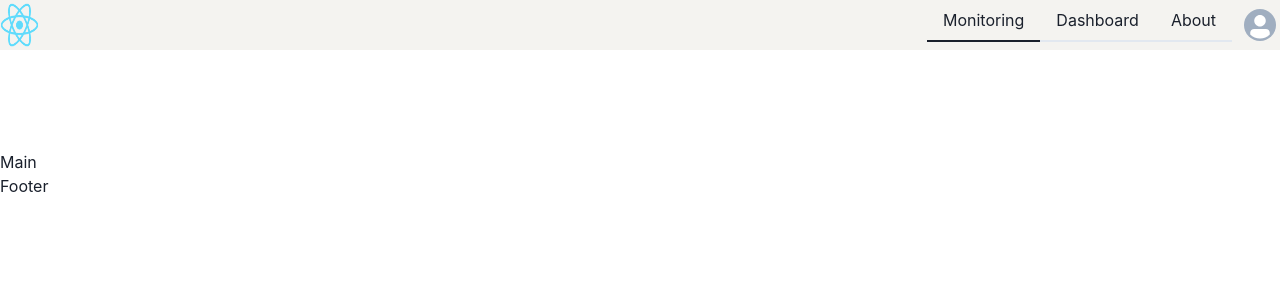
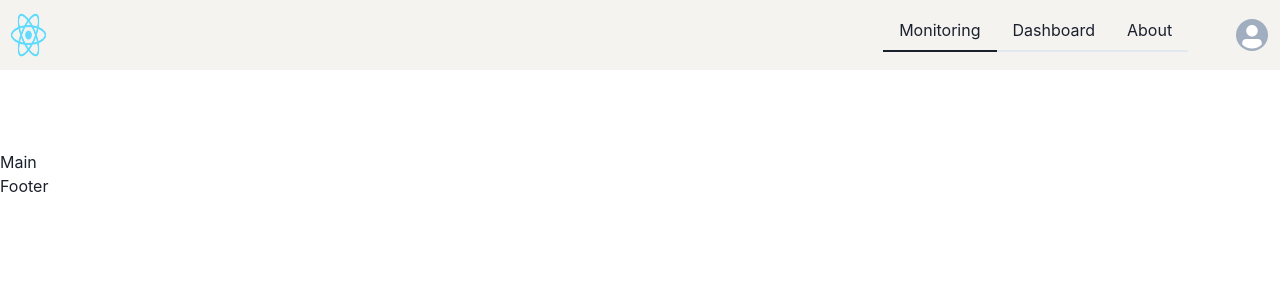
Before and after one commit to mikoMaz/monitoring-via-push-messages, a React (Create React App) app in the folder src/main/webclient/: page / in a window 1280 px wide. Shown: the top 300 px of the page. Built offline with nearby package versions, Linux system fonts and the light colour scheme.

Commit message:
changed position of user sidebar

```diff
--- a/src/main/webclient/src/components/layout/navbar/components/user-sidebar/user-sidebar.tsx
+++ b/src/main/webclient/src/components/layout/navbar/components/user-sidebar/user-sidebar.tsx
@@ -24,6 +24,8 @@ export const UserSidebar = ({ ...ui }: IUIProps) => {
         aria-label={"Profile"}
         colorScheme={ui.colors.accent}
         paddingTop="10px"
+        //TODO change to flex instead of strict value
+        paddingLeft="40px"
       />
       <Drawer isOpen={isOpen} placement="right" onClose={onClose}>
         <DrawerOverlay />
--- a/src/main/webclient/src/components/layout/navbar/navbar.tsx
+++ b/src/main/webclient/src/components/layout/navbar/navbar.tsx
@@ -7,9 +7,10 @@ import { IUIProps } from "../../app-main/app-main";
 export const Navbar = ({ ...ui }: IUIProps) => {
   return (
     <Grid
-      templateColumns="1fr 1fr 21fr 6fr 1fr"
+      templateColumns="1fr 1fr 21fr 6fr 2fr"
       gap={2}
       background={ui.colors.background}
+      padding="10px"
     >
       <GridItem>
         <Logo />
```
